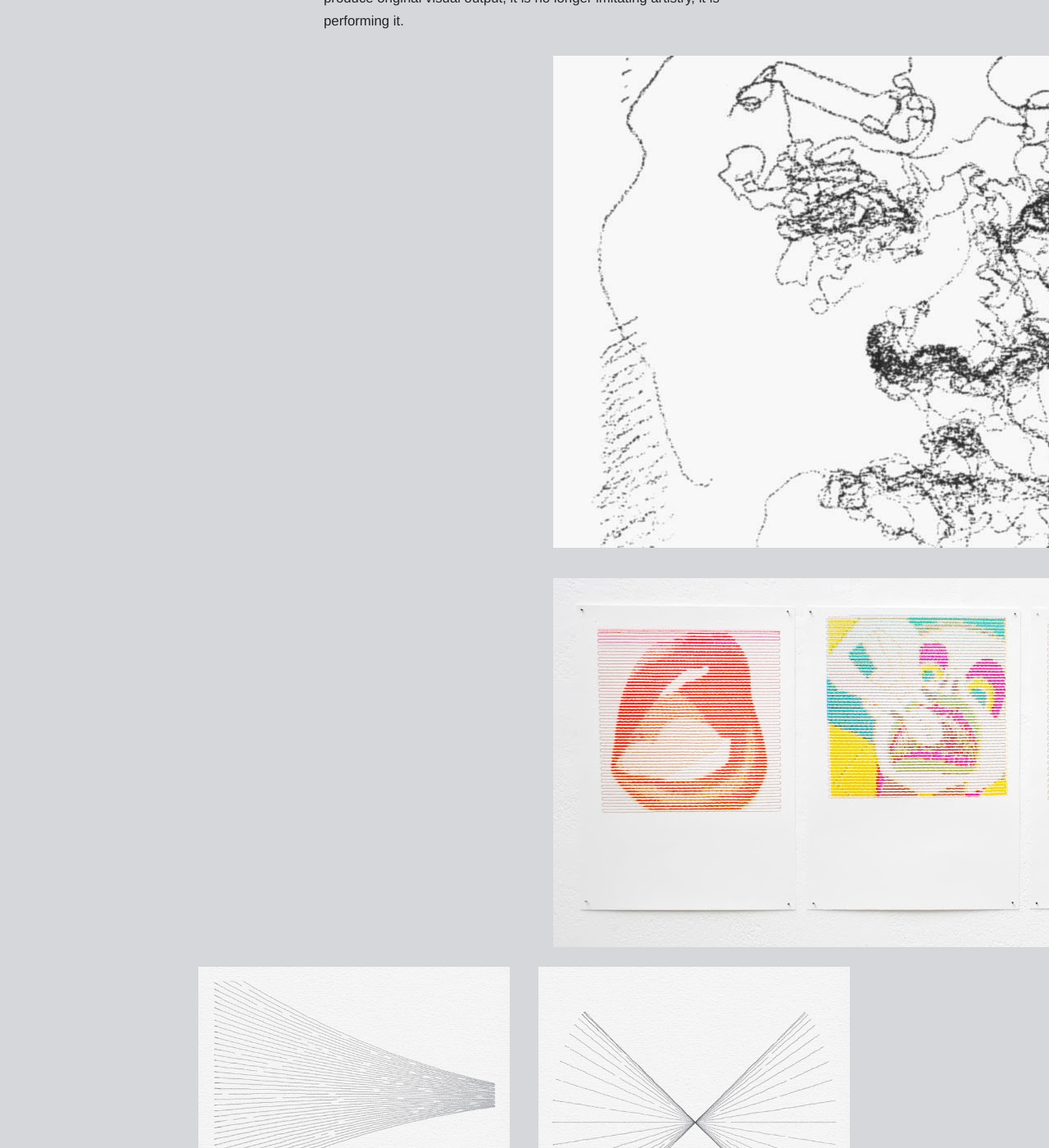
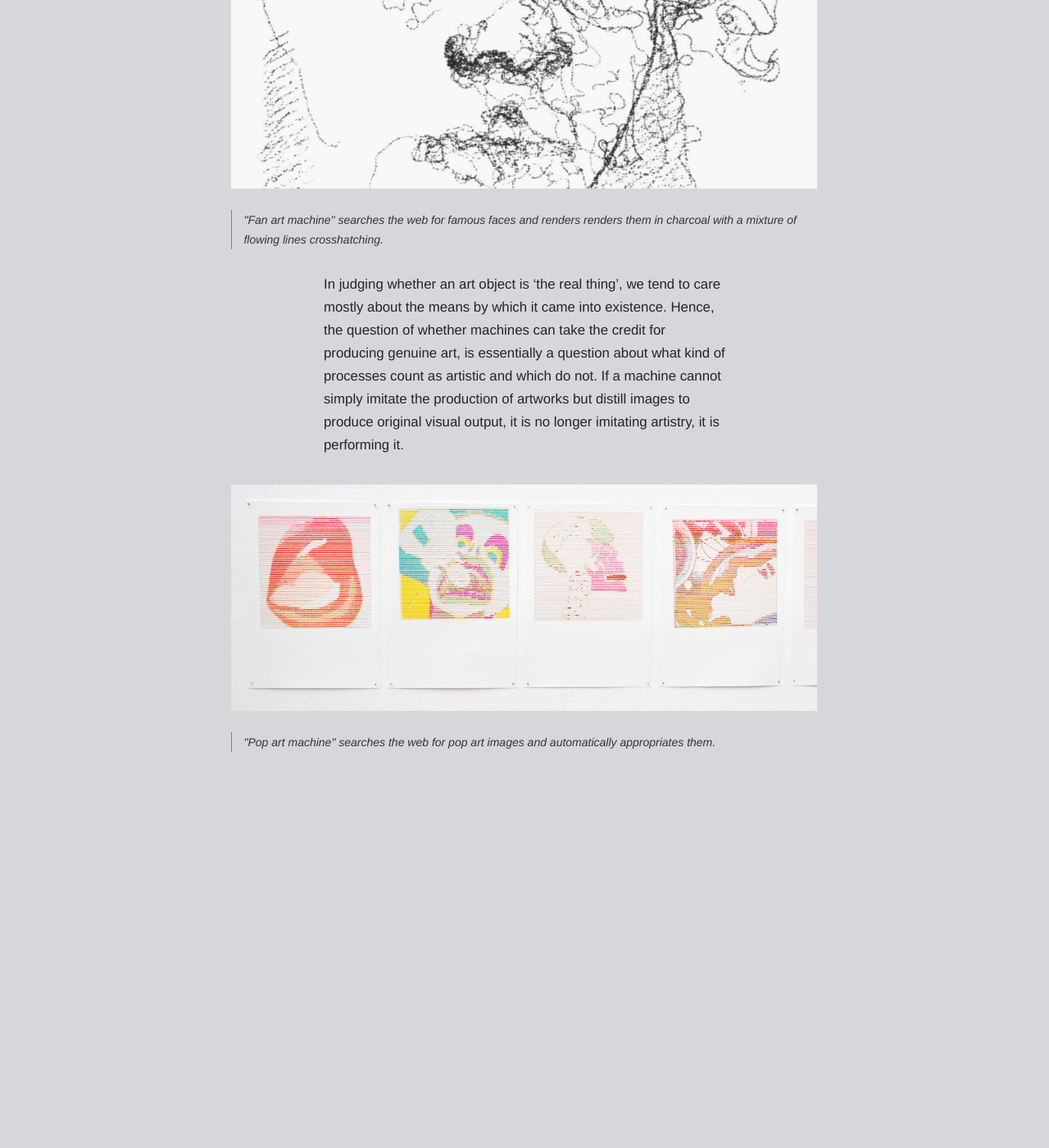
Before and after one commit to kieranbrowne/kieranbrowne.github.io, a Jekyll site: the page built from _works/2015-04-01-artificial-artists.md, in a window 1280 px wide and 1400 px high, scrolled down 705 px. Shown: the whole window at 82% size. Built offline with Jekyll 4.4.1, drawn with Linux system fonts in a browser that asks for light colours; after the commit the page ends 1709 px from its top, so only the background shows below that.

Commit message:
fixed image placement in works

```diff
--- a/_works/2015-04-01-artificial-artists.md
+++ b/_works/2015-04-01-artificial-artists.md
@@ -1,22 +1,17 @@
 ---
 layout: work
 title: Artificial Artists
-year: 2014 &ndash; ongoing
+year: 2014 &ndash; 2016
 materials: plywood, PCB, stepper motors, rubber belt, custom software
 thumbnail: /images/artificial-artists-thumbnail.jpg
 ---
 
 *Artificial Artists* is a series of art machines that contribute to the creation of visual "ideas" as well as the production of images.
-The machines vary in style and each was created to express a unique persona.
-The aim with the works is to push the limits of non-human artistry.
+The machines vary in style and each was created to express a unique persona. The aim with the works is to push the limits of non-human artistry.
+
+{% include figure.html src="/images/ava-1.jpg" caption="\"Fan art machine\" searches the web for famous faces and renders renders them in charcoal with a mixture of flowing lines crosshatching." %}
 
 In judging whether an art object is ‘the real thing’, we tend to care mostly about the means by which it came into existence. Hence, the question of whether machines can take the credit for producing genuine art, is essentially a question about what kind of processes count as artistic and which do not. If a machine cannot simply imitate the production of artworks  but distill images to produce original visual output, it is no longer imitating artistry, it is performing it.
 
-![Charcoal drawing](/images/ava-1.jpg)
 
-![Pop art machine](/images/sam-gallery.jpg)
-
-<div class="gallery inline">
-    <div><img src="/images/Jorn-7-7-0.jpg"></div>
-    <div><img src="/images/Jorn-3-0-6.jpg"></div>
-</div>
+{% include figure.html src="/images/sam-gallery.jpg" caption="\"Pop art machine\" searches the web for pop art images and automatically appropriates them." %}
```
Also changed, not shown: _drafts/2018-03-09-digital-fatalism.md (deleted, +0 -62 lines), _works/2013-05-01-complicit-cinema.md (+2 -2 lines), _works/2013-08-01-nest.md (+1 -2 lines), _works/2016-06-01-after-x.md (+3 -3 lines), _works/2017-09-07-pixel-sorting.md (+5 -14 lines).
